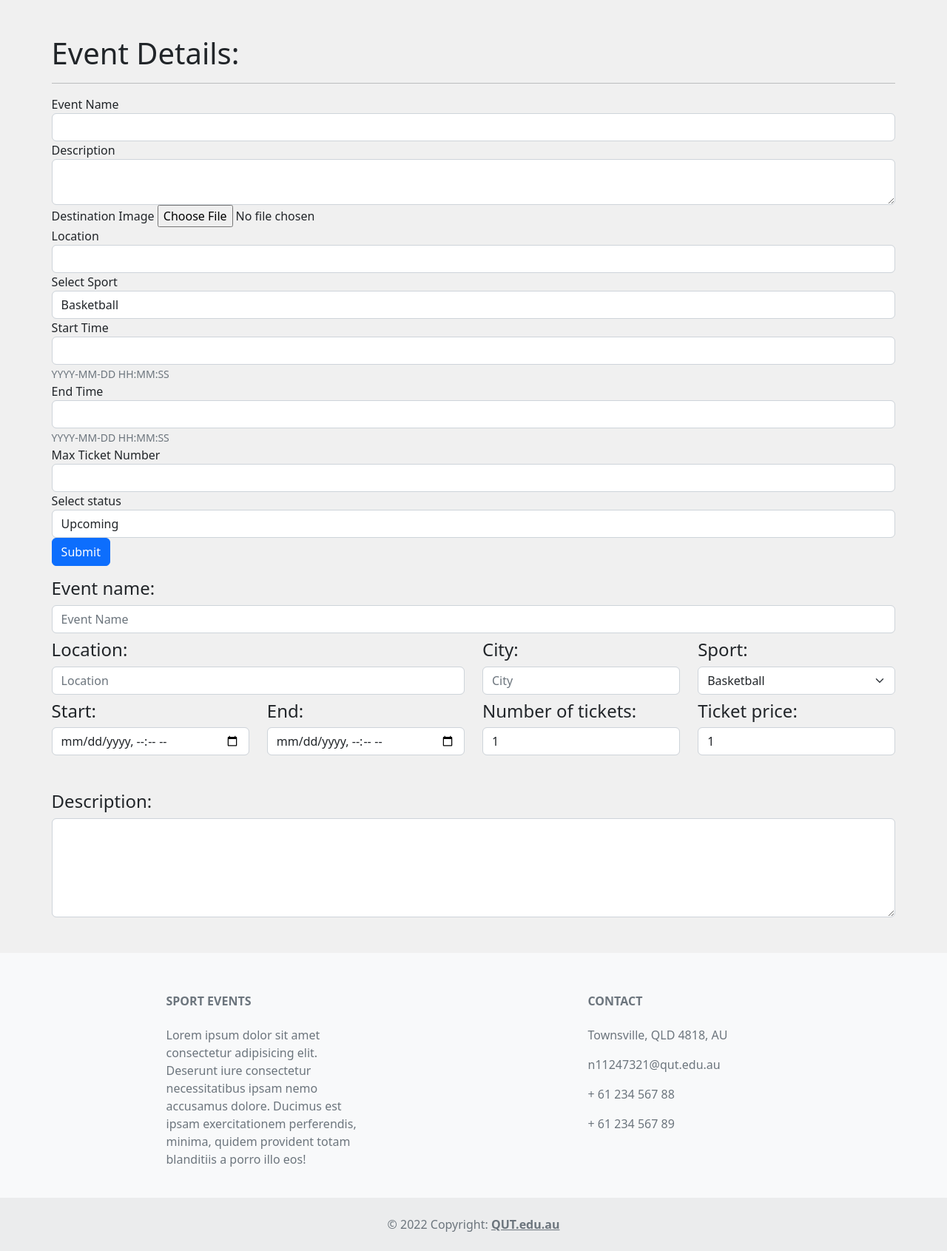
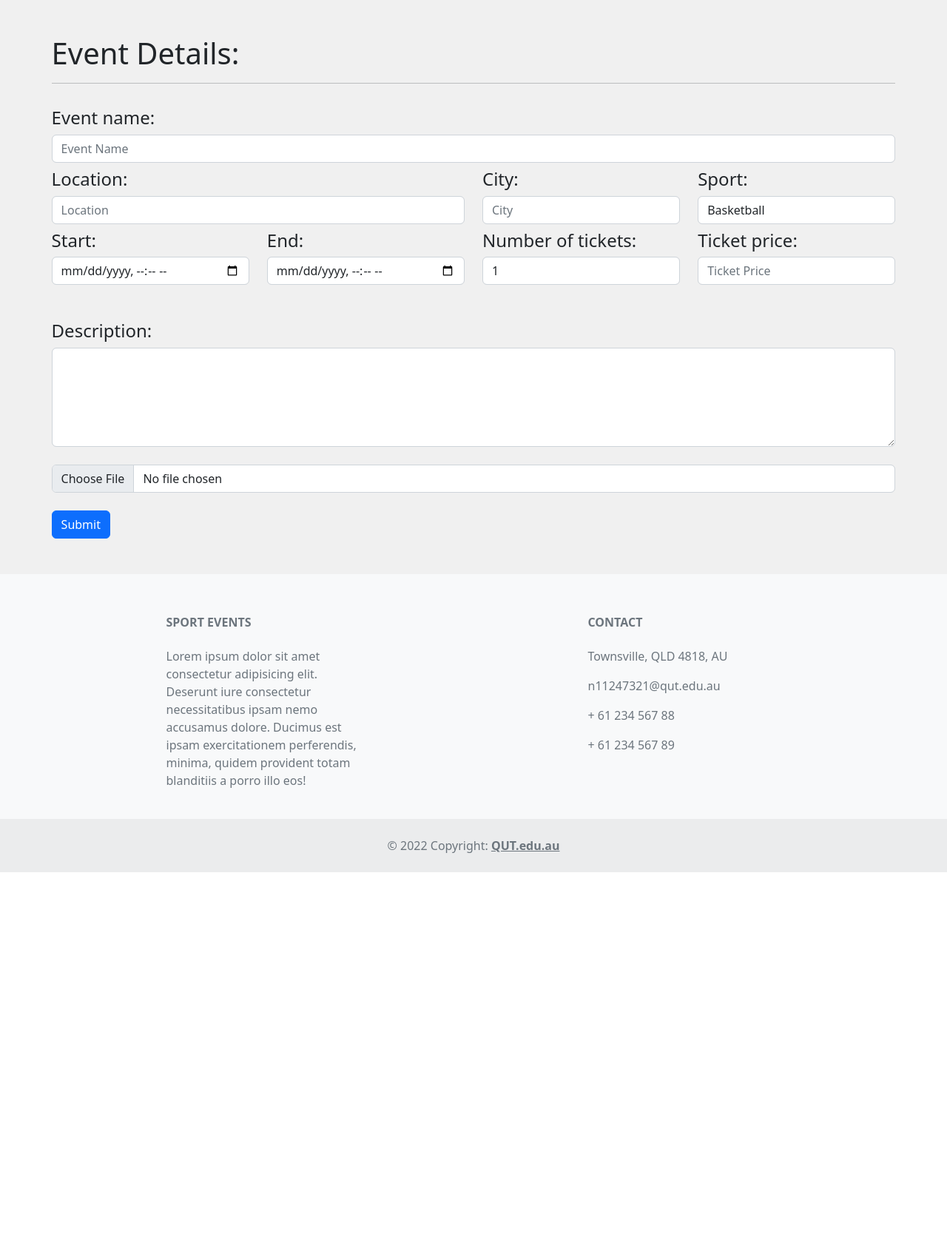
Before and after one commit to BlackHawkCH91/IAB207-Assessment3, a Flask app: page /events/eventcreation in a window 1280 px wide. Shown: the part 86-1777 px from the top of the page at 74% size. After the commit the page ends 1265 px from the top, so only its background shows below. Run offline with Flask 2, Linux system fonts and the light colour scheme; a user stored in the database is signed in; some libraries are stand-ins or nearby versions.

Commit message:
Finally got event creation done, just need to add status

```diff
--- a/create_db.py
+++ b/create_db.py
@@ -1,10 +1,13 @@
 #running this file will recreate db
+from genericpath import isfile
 from unicodedata import category
 from website import db, create_app
 from website.models import Catergory, EventStatus
 import os
 
-os.remove("website/Events.sqlite")
+if os.path.isfile("website/Events.sqlite"):
+    os.remove("website/Events.sqlite")
+
 app=create_app()
 ctx=app.app_context()
 ctx.push()
--- a/website/events.py
+++ b/website/events.py
@@ -24,10 +24,10 @@ def create():
     #checks and returns image
     db_file_path=check_upload_file(form)
     event=Events(EventName=form.event_name.data,description=form.description.data,
-    Image=db_file_path,Location=form.location.data, StartDate=form.start_time.data,
-     EndDate=form.end_time.data, MaxTickets=form.max_tickets.data,
-     Catergory_id=form.Catergory_id.data, Status_id=form.Status_id.data,
-     UserId=current_user.UserId)
+    Image=db_file_path,Location=form.location.data, City=form.city.data, StartDate=form.start_time.data,
+    EndDate=form.end_time.data, MaxTickets=form.max_tickets.data,
+    Catergory_id=form.Catergory_id.data, Status_id=form.Status_id.data,
+    UserId=current_user.UserId)
     db.session.add(event)
     db.session.commit()
     print('Successfully created new sports event', 'success')
--- a/website/forms.py
+++ b/website/forms.py
@@ -1,8 +1,9 @@
 from datetime import datetime
 from logging import PlaceHolder
+from tkinter import Widget
 from xmlrpc.client import DateTime
 from flask_wtf import FlaskForm
-from wtforms.fields import TextAreaField,SubmitField, StringField, PasswordField, DateTimeField, SelectField
+from wtforms.fields import TextAreaField,SubmitField, StringField, PasswordField, SelectField, IntegerField, DecimalField, DateTimeLocalField
 from wtforms.validators import InputRequired, Length, Email, EqualTo, ValidationError
 from flask_wtf.file import FileRequired, FileField, FileAllowed
 
@@ -45,10 +46,12 @@ class EventForm(FlaskForm):
     FileRequired(message='Image cannot be empty'),
     FileAllowed(ALLOWED_FILE, message='Only supports png,jpg,JPG,PNG')]) # Only accepts correct file types
   location = StringField('Location', validators=[InputRequired()]) # Must enter location
+  city = StringField('City', validators=[InputRequired()]) # Must enter location
   Catergory_id = SelectField(u'Select Sport', choices=[(1, 'Basketball'), (2, 'Cricket'), (3, 'Gymnastics'), (4, 'Netball'),
   (5, 'Football'), (6, 'Rugby'), (7, 'Swimming'), (8, 'Tennis')], validators=[InputRequired()])
-  start_time = DateTimeField('Start Time', validators=[InputRequired()], format='%Y-%m-%d %H:%M:%S', description="YYYY-MM-DD HH:MM:SS") # Must enter start time
-  end_time = DateTimeField('End Time', validators=[InputRequired()], format='%Y-%m-%d %H:%M:%S', description="YYYY-MM-DD HH:MM:SS") # Must enter end time
-  max_tickets = StringField('Max Ticket Number', validators=[InputRequired()]) # Must enter max tickets
+  start_time = DateTimeLocalField('Start Time', validators=[InputRequired()], format='%Y-%m-%d %H:%M:%S', description="YYYY-MM-DD HH:MM:SS") # Must enter start time
+  end_time = DateTimeLocalField('End Time', validators=[InputRequired()], format='%Y-%m-%d %H:%M:%S', description="YYYY-MM-DD HH:MM:SS") # Must enter end time
+  max_tickets = IntegerField('Max Ticket Number', validators=[InputRequired()]) # Must enter max tickets
+  ticket_price = DecimalField('Ticket Price', validators=[InputRequired()]) # Must enter max tickets
   Status_id = SelectField(u'Select status', choices=[(1, 'Upcoming'), (2, 'Inactive'), (3, 'Booked'), (4, 'Cancelled')], validators=[InputRequired()])
   submit = SubmitField("Submit")
--- a/website/models.py
+++ b/website/models.py
@@ -26,7 +26,8 @@ class Events(db.Model):
     __tablename__ = 'events'
     EventId = db.Column(db.Integer, primary_key=True)
     EventName = db.Column(db.String(80))
-    Location = db.Column(db.String(80))
+    Location = db.Column(db.String(150))
+    City = db.Column(db.String(150))
     StartDate = db.Column(db.DateTime)
     EndDate = db.Column(db.DateTime)
     description = db.Column(db.String(500))
@@ -34,6 +35,7 @@ class Events(db.Model):
     Status_id = db.Column(db.Integer)
     Catergory_id = db.Column(db.Integer)
     MaxTickets = db.Column(db.Integer)
+    TicketPrice = db.Column(db.Numeric(10,2))
     UserId = db.Column(db.Integer)
 	#relations
     reviews = db.relationship('Reviews', backref='event')
--- a/website/templates/base.html
+++ b/website/templates/base.html
@@ -94,9 +94,13 @@
             </div>
         </footer>
 
+
         <script src="https://code.jquery.com/jquery-3.2.1.slim.min.js" integrity="sha384-KJ3o2DKtIkvYIK3UENzmM7KCkRr/rE9/Qpg6aAZGJwFDMVNA/GpGFF93hXpG5KkN" crossorigin="anonymous"></script>
         <script src="https://cdn.jsdelivr.net/npm/popper.js@1.12.9/dist/umd/popper.min.js" integrity="sha384-ApNbgh9B+Y1QKtv3Rn7W3mgPxhU9K/ScQsAP7hUibX39j7fakFPskvXusvfa0b4Q" crossorigin="anonymous"></script>
         <script src="https://cdn.jsdelivr.net/npm/bootstrap@4.0.0/dist/js/bootstrap.min.js" integrity="sha384-JZR6Spejh4U02d8jOt6vLEHfe/JQGiRRSQQxSfFWpi1MquVdAyjUar5+76PVCmYl" crossorigin="anonymous"></script>
         <script>changeMargin();</script>
+
+        {% block scripts %}
+        {% endblock %}
     </body>
 </html>
--- a/website/templates/eventCreation.html
+++ b/website/templates/eventCreation.html
@@ -4,6 +4,7 @@
     <meta charset="utf-8">
     <meta name="viewport" content="width=device-width, initial-scale=1, shrink-to-fit=no">
     <link href="https://cdn.jsdelivr.net/npm/bootstrap@5.2.0/dist/css/bootstrap.min.css" rel="stylesheet" integrity="sha384-gH2yIJqKdNHPEq0n4Mqa/HGKIhSkIHeL5AyhkYV8i59U5AR6csBvApHHNl/vI1Bx" crossorigin="anonymous">
+    <link type="stylesheet" href="https://cdnjs.cloudflare.com/ajax/libs/bootstrap-datetimepicker/4.17.47/css/bootstrap-datetimepicker.min.css">
     <link rel="stylesheet" href="../static/css/style.css">
     <link rel="stylesheet" href="../static/css/eventCreation.css">
 {% endblock %}
@@ -13,38 +14,28 @@
         <div class="p-4"></div>
         <h1>Event Details:</h1>
         <hr>
-        {{wtf.render_form(form)}}
         <div class="p-2"></div>
-        <form>
+        <form href="{{ url_for('event.create') }}">
             <h4>Event name:</h4>
-            <input type="text" class="form-control" placeholder="Event Name">
+            {{ form.event_name(class_="form-control", placeholder="Event Name") }}
 
             <div class="p-1"></div>
             <div class="form-group row">
                 <div class="col-xl-6 col-lg-12">
                     <h4>Location:</h4>
-                    <input type="text" class="form-control" placeholder="Location">
+                    {{ form.location(class_="form-control", placeholder="Location") }}
                 </div>
 
                 <div class="p-1 lineBreaks"></div>
                 <div class="col-xl-3 col-lg-6 col-sm-12">
                     <h4>City:</h4>
-                    <input type="text" class="form-control" placeholder="City">
+                    {{ form.city(class_="form-control", placeholder="City") }}
                 </div>
 
                 <div class="p-1 lineBreaks"></div>
                 <div class="col-xl-3 col-lg-6 col-sm-12">
                     <h4>Sport:</h4>
-                    <select class="form-select" name="sport">
-                        <option>Basketball</option>
-                        <option>Cricket</option>
-                        <option>Gymnastics</option>
-                        <option>Netball</option>
-                        <option>Football</option>
-                        <option>Rugby</option>
-                        <option>Swimming</option>
-                        <option>Tennis</option>
-                    </select>
+                    {{ form.Catergory_id(class_="form-control") }}
                 </div>
 
             </div>
@@ -55,11 +46,11 @@
                     <div class="row">
                         <div class="col-sm-6 col-xs-12">
                             <h4>Start:</h4>
-                            <input type="datetime-local" class="form-control">
+                            {{ form.start_time(class_="form-control") }}
                         </div>
                         <div class="col-sm-6 col-xs-12">
                             <h4>End:</h4>
-                            <input type="datetime-local" class="form-control">
+                            {{ form.end_time(class_="form-control") }}
                         </div>
                     </div>
                 </div>
@@ -67,20 +58,24 @@
                 <div class="col-lg-3">
                     <div class="p-1 lineBreaks"></div>
                     <h4>Number of tickets:</h4>
-                    <input type="number" class="form-control" id="ticketNumInput" value="1">
+                    {{ form.max_tickets(class_="form-control", placeholder="Number of tickets", value=1) }}
                 </div>
                 <div class="col-lg-3">
                     <div class="p-1 lineBreaks"></div>
                     <h4>Ticket price:</h4>
-                    <input type="number" class="form-control" id="ticketNumInput" value="1">
+                    {{ form.ticket_price(class_="form-control", placeholder="Ticket Price") }}
                 </div>
             </div>
 
             <div class="p-4"></div>
             <div class="col-12">
                 <h4>Description:</h4>
-                <textarea class="form-control" rows="5"></textarea>
+                {{ form.description(class_="form-control", rows=5) }}
+                <br>
+                {{ form.image(class_="form-control") }}
             </div>
+            <br>
+            {{ form.submit(class_="btn btn-primary btn-md") }}
         </form>
     </div>
 {% endblock %}
```
Also changed, not shown: website/Events.sqlite.
